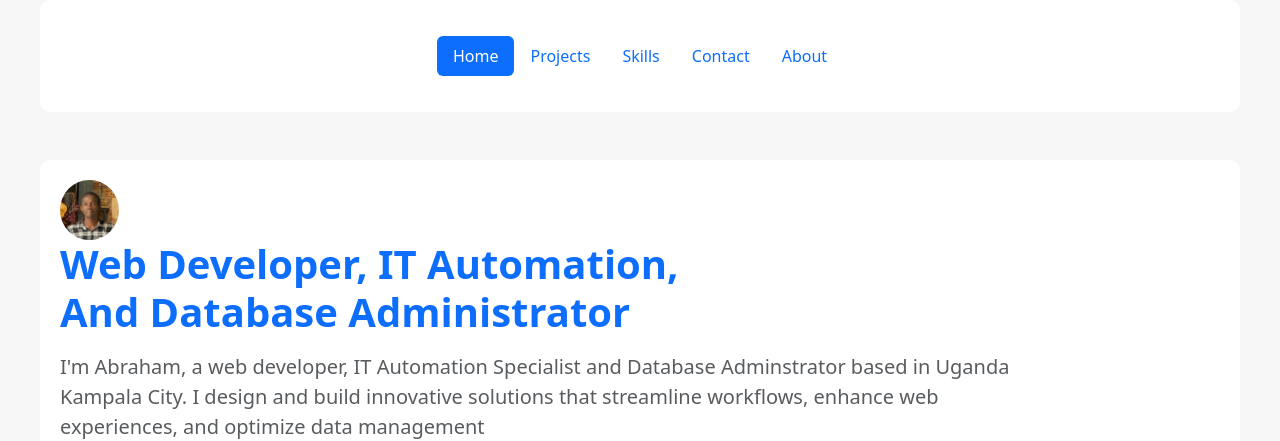
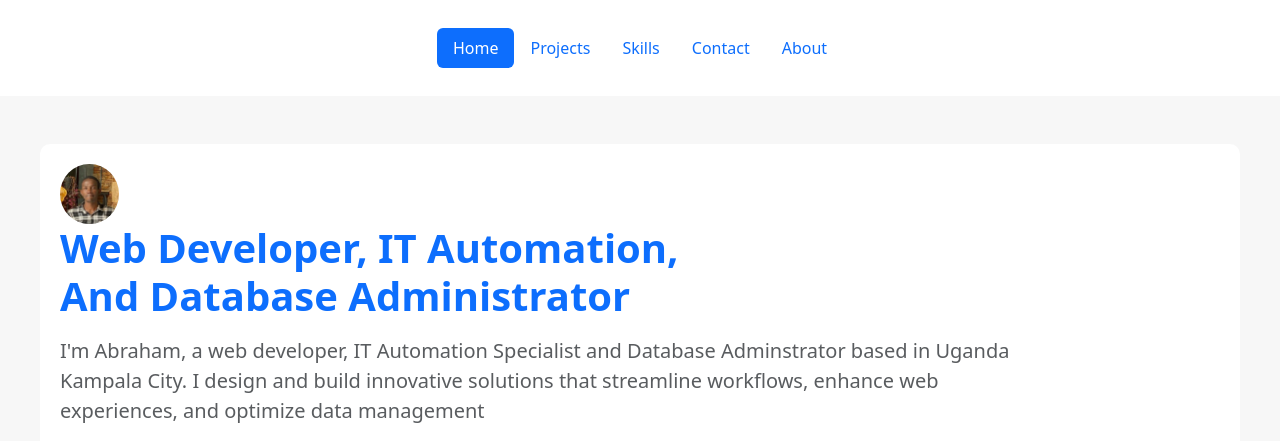
Before and after one commit to abraham-DBA/personal-website, a plain HTML site: page index.html in a window 1280 px wide. Shown: the top 441 px of the page. Drawn offline with nearby package versions, Linux system fonts and the light colour scheme.

Commit message:
Add files via upload

```diff
--- a/index.html
+++ b/index.html
@@ -10,21 +10,39 @@
 </head>
 <body>
 
-    <!-- nav bar section -->
-     <section class="heading">
-        <div class="container">
-            <header class="d-flex justify-content-center py-3">
-              <ul class="nav nav-pills">
-                <li class="nav-item"><a href="index.html" class="nav-link active" aria-current="page">Home</a></li>
-                <li class="nav-item"><a href="#projects" class="nav-link">Projects</a></li>
-                <li class="nav-item"><a href="#skills" class="nav-link">Skills</a></li>
-                <li class="nav-item"><a href="#contact" class="nav-link">Contact</a></li>
-                <li class="nav-item"><a href="#about" class="nav-link">About</a></li>
-              </ul>
-            </header>
-          </div>
+   <!-- Navbar Section -->
+<section class="heading">
+  <nav class="navbar navbar-expand-lg bg-body">
+    <div class="container">
+      <!-- Navbar Toggle Button -->
+      <button class="navbar-toggler" type="button" data-bs-toggle="collapse" data-bs-target="#navbarNav">
+        <span class="navbar-toggler-icon"></span>
+      </button>
 
-     </section>
+      <!-- Navbar Content -->
+      <div class="collapse navbar-collapse justify-content-center" id="navbarNav">
+        <ul class="nav nav-pills flex-column flex-lg-row text-center">
+          <li class="nav-item">
+            <a href="index.html" class="nav-link active" aria-current="page">Home</a>
+          </li>
+          <li class="nav-item">
+            <a href="#projects" class="nav-link">Projects</a>
+          </li>
+          <li class="nav-item">
+            <a href="#skills" class="nav-link">Skills</a>
+          </li>
+          <li class="nav-item">
+            <a href="#contact" class="nav-link">Contact</a>
+          </li>
+          <li class="nav-item">
+            <a href="#about" class="nav-link">About</a>
+          </li>
+        </ul>
+      </div>
+    </div>
+  </nav>
+</section>
+
 
      <!-- title section  -->
      <section class="title">
@@ -243,7 +261,7 @@
         <div class="container">
           <div class="row flex-lg-row-reverse align-items-center g-5 py-5" style="margin-top: -120px;">
             <div class="col-10 col-sm-8 col-lg-6">
-              <img src="./images/aboutme.jpg" class="d-block mx-lg-auto img-fluid" alt="Bootstrap Themes" style="height: 60vh; width: 80%; margin-top: 30px;" loading="lazy">
+              <img src="./images/aboutme.jpg" class="d-block mx-lg-auto img-fluid" alt="Bootstrap Themes" style="height: 60vh; width: 100%; margin-top: 30px;" loading="lazy">
             </div>
             <div class="col-lg-6">
               <h1 class="display-5 fw-bold text-primary lh-1 mb-3">ABOUT ME</h1>
```
